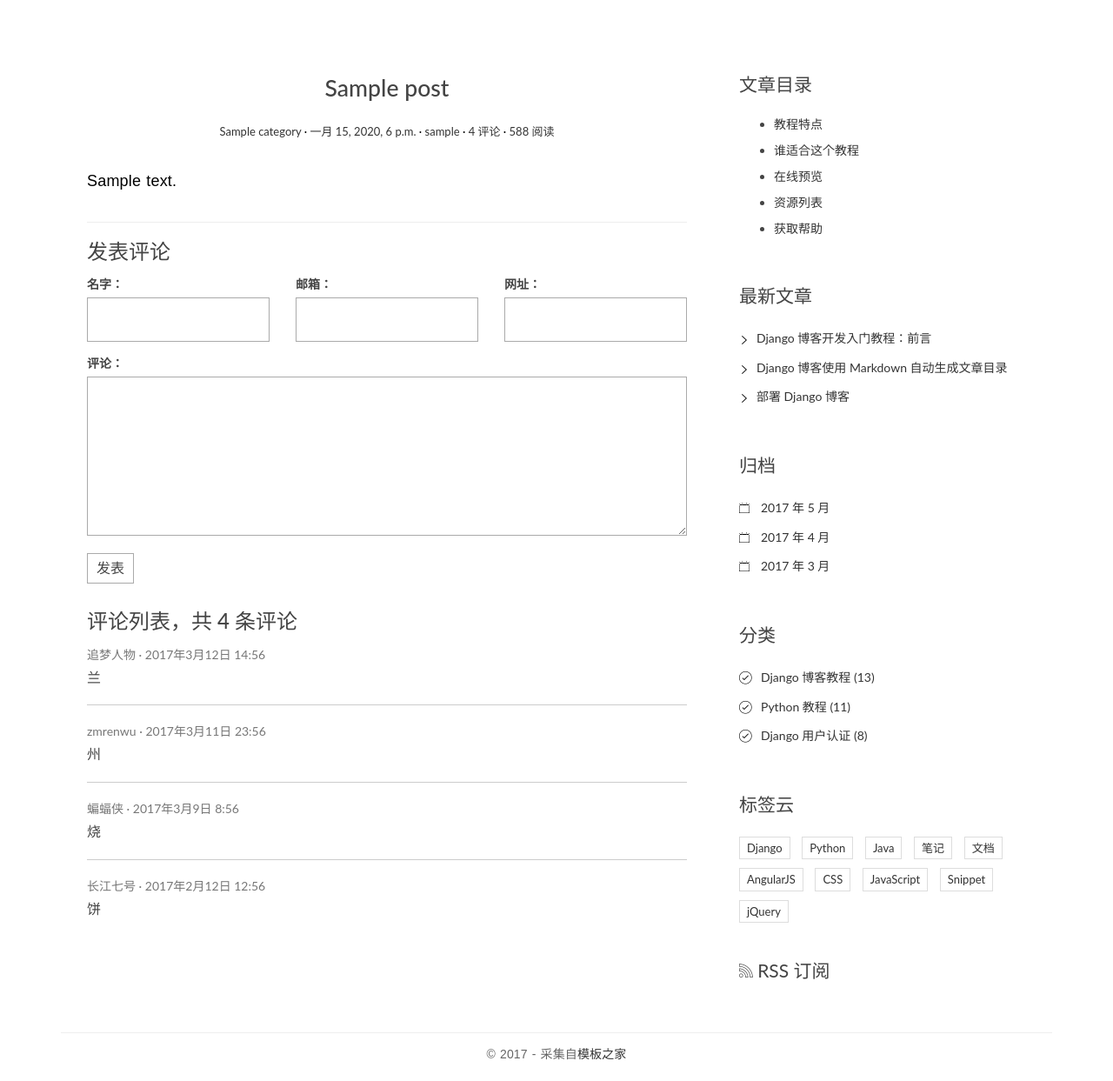
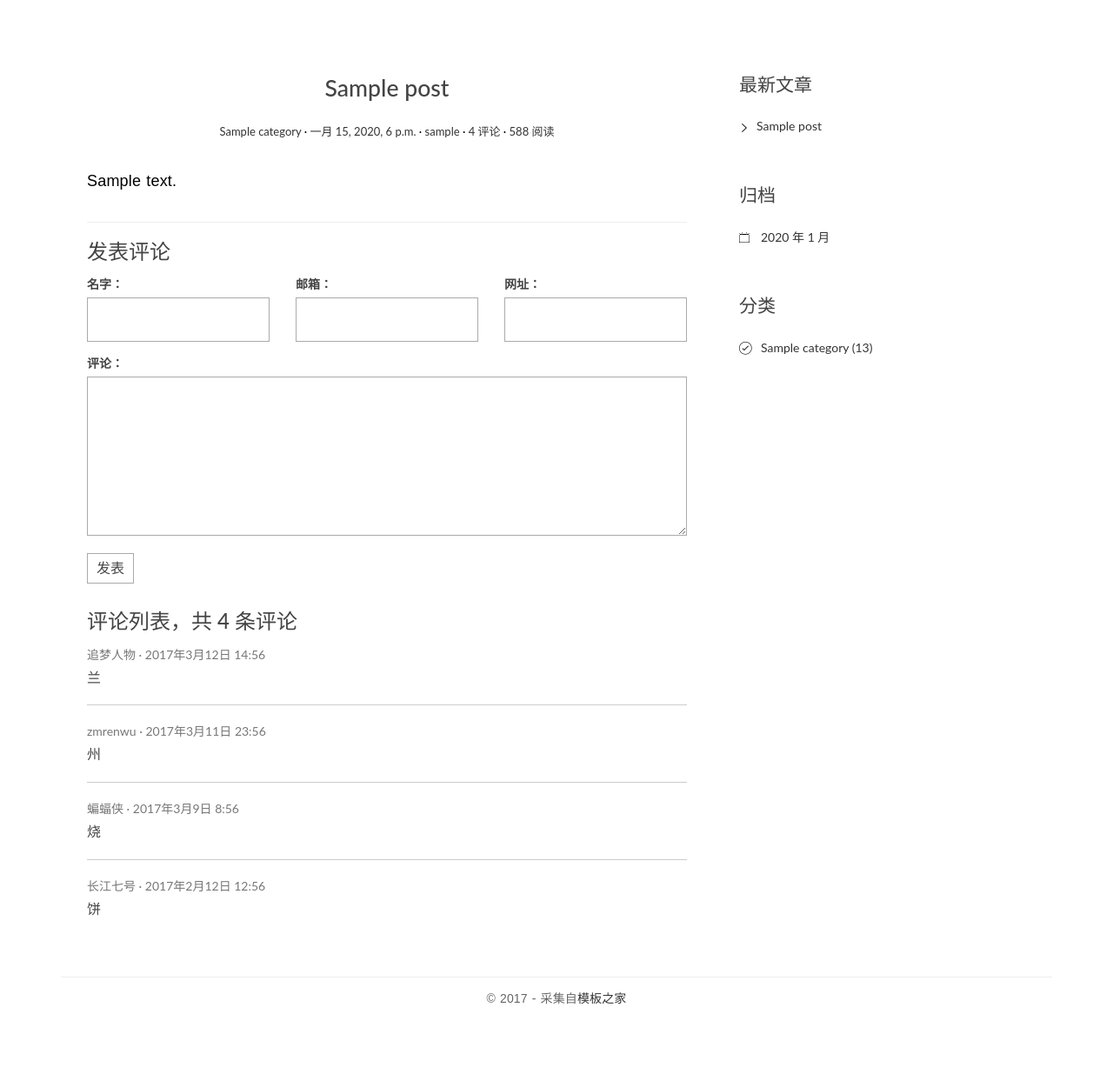
Before and after one commit to coder-zengguo/blogproject, a Django app: page /post/1/ in a window 1280 px wide. Shown: the part 91-1334 px from the top of the page at 87% size. After the commit the page ends 1246 px from the top, so only its background shows below. Run offline with Django 3.2, Linux system fonts and the light colour scheme; tables that the repository leaves empty hold one stand-in row (values such as "Sample post"); some libraries are stand-ins or nearby versions.

Commit message:
Step10: side bar

```diff
--- /dev/null
+++ b/blog/templatetags/blog_tags.py
@@ -0,0 +1,21 @@
+#encoding=utf-8
+from django import template
+from ..models import Post, Category
+
+register = template.Library()
+
+# 最新文章模板标签
+@register.simple_tag
+def get_recent_posts(num=5):
+    return Post.objects.all().order_by('-created_time')[:num]
+
+# 归档模板标签
+@register.simple_tag
+def archives():
+    return Post.objects.dates('created_time', 'month', order='DESC')
+
+# 分类模板标签
+@register.simple_tag
+def get_categories():
+    # 在顶部引入 Category 类
+    return Category.objects.all()
--- a/templates/base.html
+++ b/templates/base.html
@@ -1,5 +1,6 @@
+{% load staticfiles %}
+{% load blog_tags %}
 <!DOCTYPE html>
-{% load staticfiles %}
 <html>
 <head>
     <title> 小果子 </title>
@@ -73,6 +74,48 @@
             <aside class="col-md-4">
                 {% block toc%}
                 {% endblock toc %}
+                <div class="widget widget-recent-posts">
+                    <h3 class="widget-title">最新文章</h3>
+                    {% get_recent_posts as recent_post_list %}
+                    <ul>
+                        {% for post in recent_post_list %}
+                            <li>
+                                <a href="{{ post.get_absolute_url }}">{{ post.title }}</a>
+                            </li>
+                        {% empty %}
+                            暂无文章！
+                        {% endfor %}
+                    </ul>
+                </div>
+
+                <div class="widget widget-archives">
+                  <h3 class="widget-title">归档</h3>
+                  {% archives as date_list %}
+                  <ul>
+                    {% for date in date_list %}
+                    <li>
+                      <a href="#">{{ date.year }} 年 {{ date.month }} 月</a>
+                    </li>
+                    {% empty %}
+                    暂无归档！
+                    {% endfor %}
+                  </ul>
+                </div>
+
+                <div class="widget widget-category">
+                  <h3 class="widget-title">分类</h3>
+                  {% get_categories as category_list %}
+                  <ul>
+                    {% for category in category_list %}
+                    <li>
+                      <a href="#">{{ category.name }} <span class="post-count">(13)</span></a>
+                    </li>
+                    {% empty %}
+                    暂无分类！
+                    {% endfor %}
+                  </ul>
+                </div>
+
             </aside>
         </div>
     </div>
--- a/templates/blog/detail.html
+++ b/templates/blog/detail.html
@@ -77,106 +77,63 @@
     </section>
 {% endblock main %}
 {% block toc %}
-    <div class="widget widget-content">
-        <h3 class="widget-title">文章目录</h3>
-        <ul>
-            <li>
-                <a href="#">教程特点</a>
-            </li>
-            <li>
-                <a href="#">谁适合这个教程</a>
-            </li>
-            <li>
-                <a href="#">在线预览</a>
-            </li>
-            <li>
-                <a href="#">资源列表</a>
-            </li>
-            <li>
-                <a href="#">获取帮助</a>
-            </li>
-        </ul>
-    </div>
-    <div class="widget widget-recent-posts">
-        <h3 class="widget-title">最新文章</h3>
-        <ul>
-            <li>
-                <a href="#">Django 博客开发入门教程：前言</a>
-            </li>
-            <li>
-                <a href="#">Django 博客使用 Markdown 自动生成文章目录</a>
-            </li>
-            <li>
-                <a href="#">部署 Django 博客</a>
-            </li>
-        </ul>
-    </div>
-    <div class="widget widget-archives">
-        <h3 class="widget-title">归档</h3>
-        <ul>
-            <li>
-                <a href="#">2017 年 5 月</a>
-            </li>
-            <li>
-                <a href="#">2017 年 4 月</a>
-            </li>
-            <li>
-                <a href="#">2017 年 3 月</a>
-            </li>
-        </ul>
-    </div>
+    <!-- <div class="widget widget-content"> -->
+        <!-- <h3 class="widget-title">文章目录</h3> -->
+        <!-- <ul> -->
+            <!-- <li> -->
+                <!-- <a href="#">教程特点</a> -->
+            <!-- </li> -->
+            <!-- <li> -->
+                <!-- <a href="#">谁适合这个教程</a> -->
+            <!-- </li> -->
+            <!-- <li> -->
+                <!-- <a href="#">在线预览</a> -->
+            <!-- </li> -->
+            <!-- <li> -->
+                <!-- <a href="#">资源列表</a> -->
+            <!-- </li> -->
+            <!-- <li> -->
+                <!-- <a href="#">获取帮助</a> -->
+            <!-- </li> -->
+        <!-- </ul> -->
+    <!-- </div> -->
 
-    <div class="widget widget-category">
-        <h3 class="widget-title">分类</h3>
-        <ul>
-            <li>
-                <a href="#">Django 博客教程 <span class="post-count">(13)</span></a>
-            </li>
-            <li>
-                <a href="#">Python 教程 <span class="post-count">(11)</span></a>
-            </li>
-            <li>
-                <a href="#">Django 用户认证 <span class="post-count">(8)</span></a>
-            </li>
-        </ul>
-    </div>
-
-    <div class="widget widget-tag-cloud">
-        <h3 class="widget-title">标签云</h3>
-        <ul>
-            <li>
-                <a href="#">Django</a>
-            </li>
-            <li>
-                <a href="#">Python</a>
-            </li>
-            <li>
-                <a href="#">Java</a>
-            </li>
-            <li>
-                <a href="#">笔记</a>
-            </li>
-            <li>
-                <a href="#">文档</a>
-            </li>
-            <li>
-                <a href="#">AngularJS</a>
-            </li>
-            <li>
-                <a href="#">CSS</a>
-            </li>
-            <li>
-                <a href="#">JavaScript</a>
-            </li>
-            <li>
-                <a href="#">Snippet</a>
-            </li>
-            <li>
-                <a href="#">jQuery</a>
-            </li>
-        </ul>
-    </div>
-    <div class="rss">
-        <a href=""><span class="ion-social-rss-outline"></span> RSS 订阅</a>
-    </div>
+    <!-- <div class="widget widget-tag-cloud"> -->
+        <!-- <h3 class="widget-title">标签云</h3> -->
+        <!-- <ul> -->
+            <!-- <li> -->
+                <!-- <a href="#">Django</a> -->
+            <!-- </li> -->
+            <!-- <li> -->
+                <!-- <a href="#">Python</a> -->
+            <!-- </li> -->
+            <!-- <li> -->
+                <!-- <a href="#">Java</a> -->
+            <!-- </li> -->
+            <!-- <li> -->
+                <!-- <a href="#">笔记</a> -->
+            <!-- </li> -->
+            <!-- <li> -->
+                <!-- <a href="#">文档</a> -->
+            <!-- </li> -->
+            <!-- <li> -->
+                <!-- <a href="#">AngularJS</a> -->
+            <!-- </li> -->
+            <!-- <li> -->
+                <!-- <a href="#">CSS</a> -->
+            <!-- </li> -->
+            <!-- <li> -->
+                <!-- <a href="#">JavaScript</a> -->
+            <!-- </li> -->
+            <!-- <li> -->
+                <!-- <a href="#">Snippet</a> -->
+            <!-- </li> -->
+            <!-- <li> -->
+                <!-- <a href="#">jQuery</a> -->
+            <!-- </li> -->
+        <!-- </ul> -->
+    <!-- </div> -->
+    <!-- <div class="rss"> -->
+        <!-- <a href=""><span class="ion-social-rss-outline"></span> RSS 订阅</a> -->
+    <!-- </div> -->
 {% endblock toc %}
```
Also changed, not shown: blog/templatetags/__init__.py (added).
